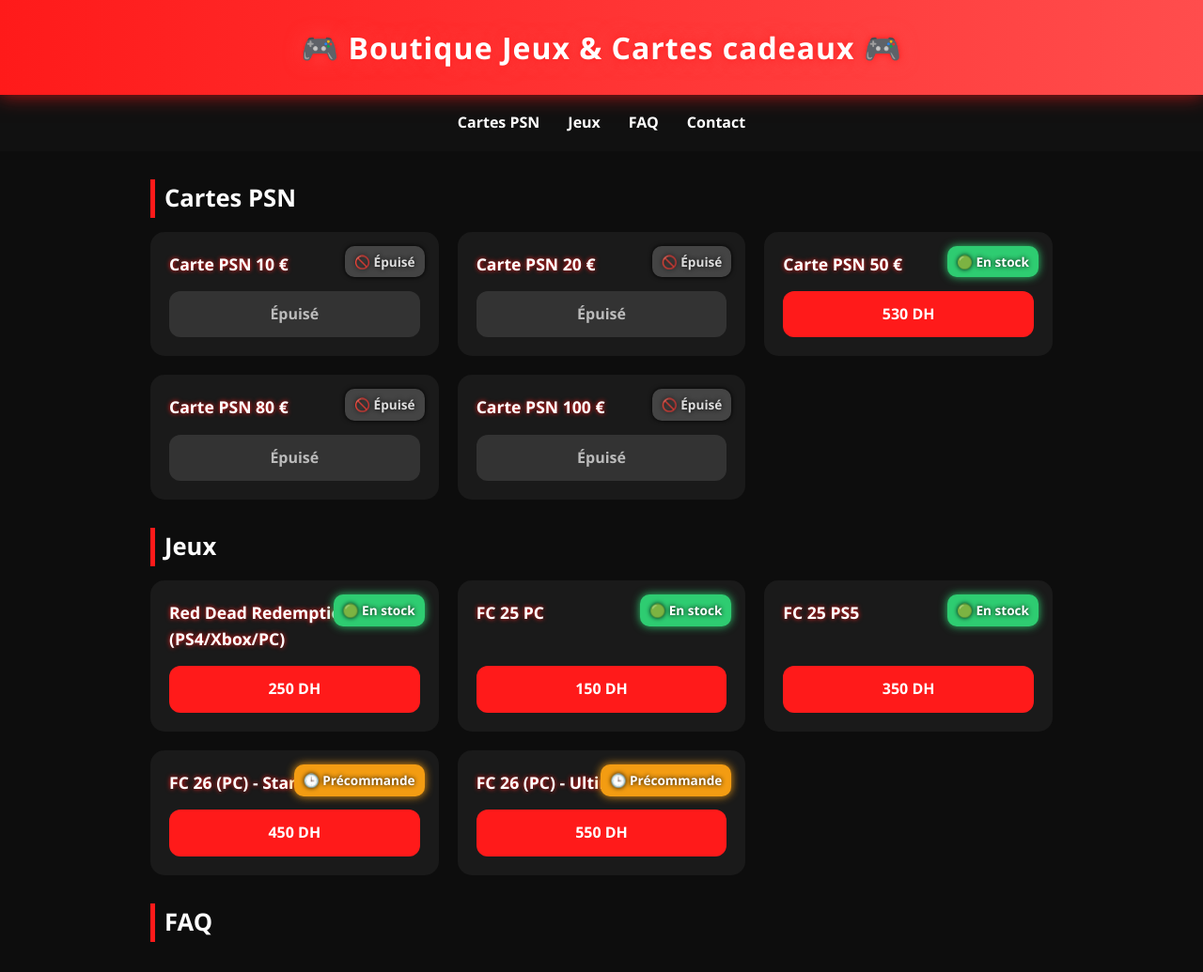
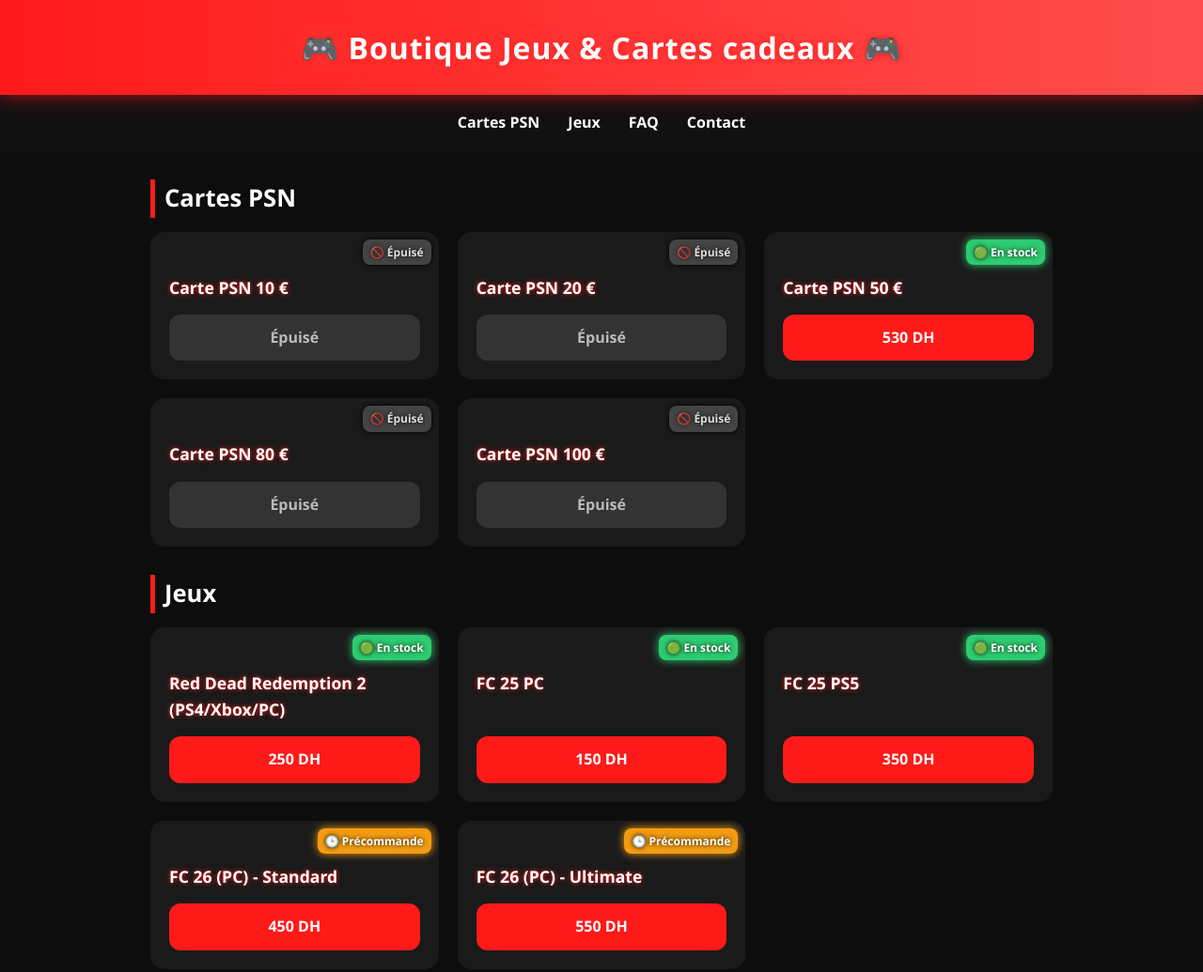
Before and after one commit to WunderPrime/wundershop, a plain HTML site: page index.html in a window 1280 px wide. Shown: the top 1035 px of the page at 94% size. Drawn offline with Linux system fonts and the light colour scheme.

Commit message:
Update index.html

```diff
--- a/index.html
+++ b/index.html
@@ -97,16 +97,23 @@ h2 {
     transform:scale(1.05) translateY(-5px);
     box-shadow:0 0 20px #ff1a1a,0 0 40px #ff4d4d;
 }
-.product-name {font-size:1.1em; margin-bottom:15px; font-weight:bold; text-shadow:0 0 5px #ff1a1a;}
+.product-name {
+    font-size: 1.1em;
+    margin: 25px 0 15px; /* marge en haut augmentée */
+    font-weight: bold;
+    text-shadow: 0 0 5px #ff1a1a;
+}
+
 .badge {
-    position:absolute;
-    top:15px;
-    right:15px;
-    padding:6px 10px;
-    border-radius:10px;
-    font-size:0.85em;
-    font-weight:bold;
-    text-shadow:0 0 5px #000;
+    position: absolute;
+    top: 8px;       /* un peu plus haut qu’avant */
+    right: 8px;     /* collé au bord droit */
+    padding: 4px 8px;
+    border-radius: 8px;
+    font-size: 0.75em; /* légèrement plus petit */
+    font-weight: bold;
+    text-shadow: 0 0 5px #000;
+    z-index: 2;     /* reste au-dessus mais pas trop envahissant */
 }
 .instock {background:#2ecc71; color:#fff; box-shadow:0 0 10px #2ecc71;}
 .sold {background:#444; color:#ddd; box-shadow:0 0 5px #000;}
```
